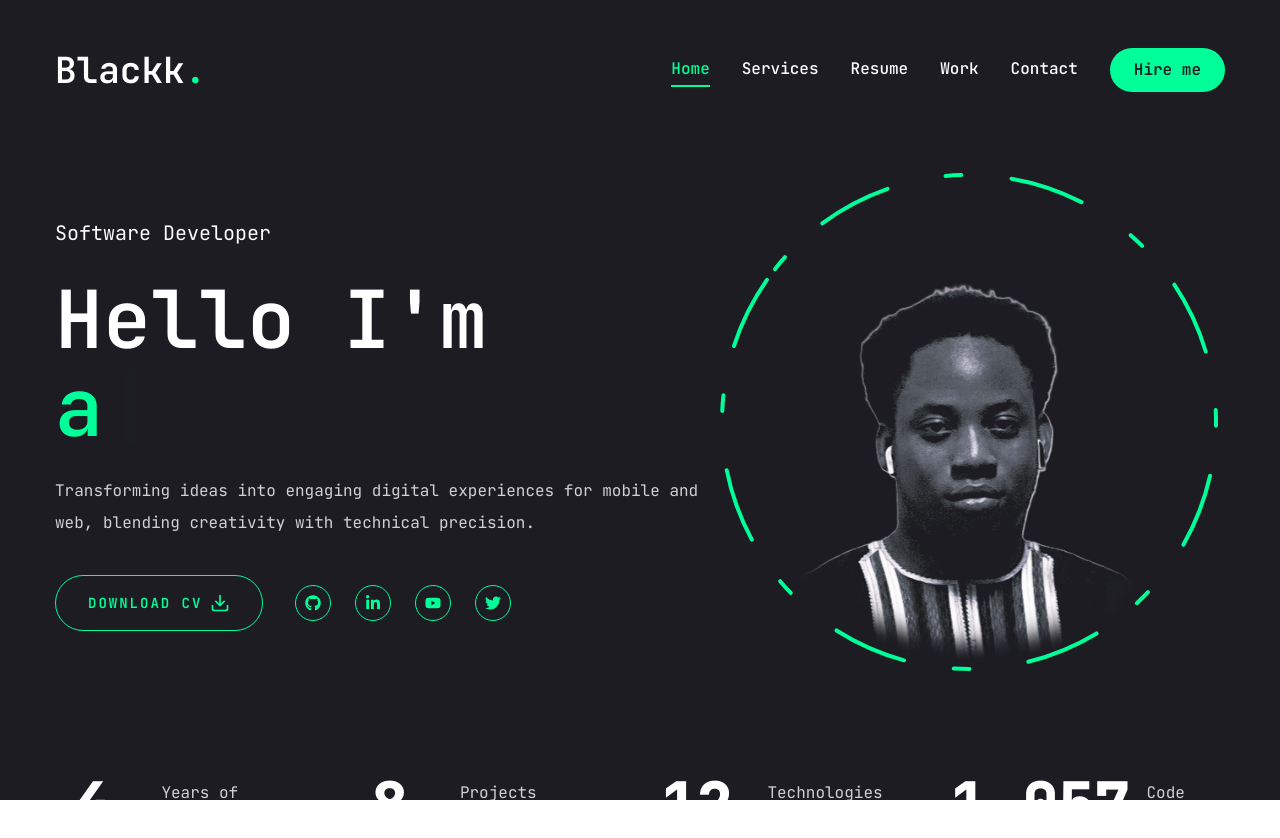
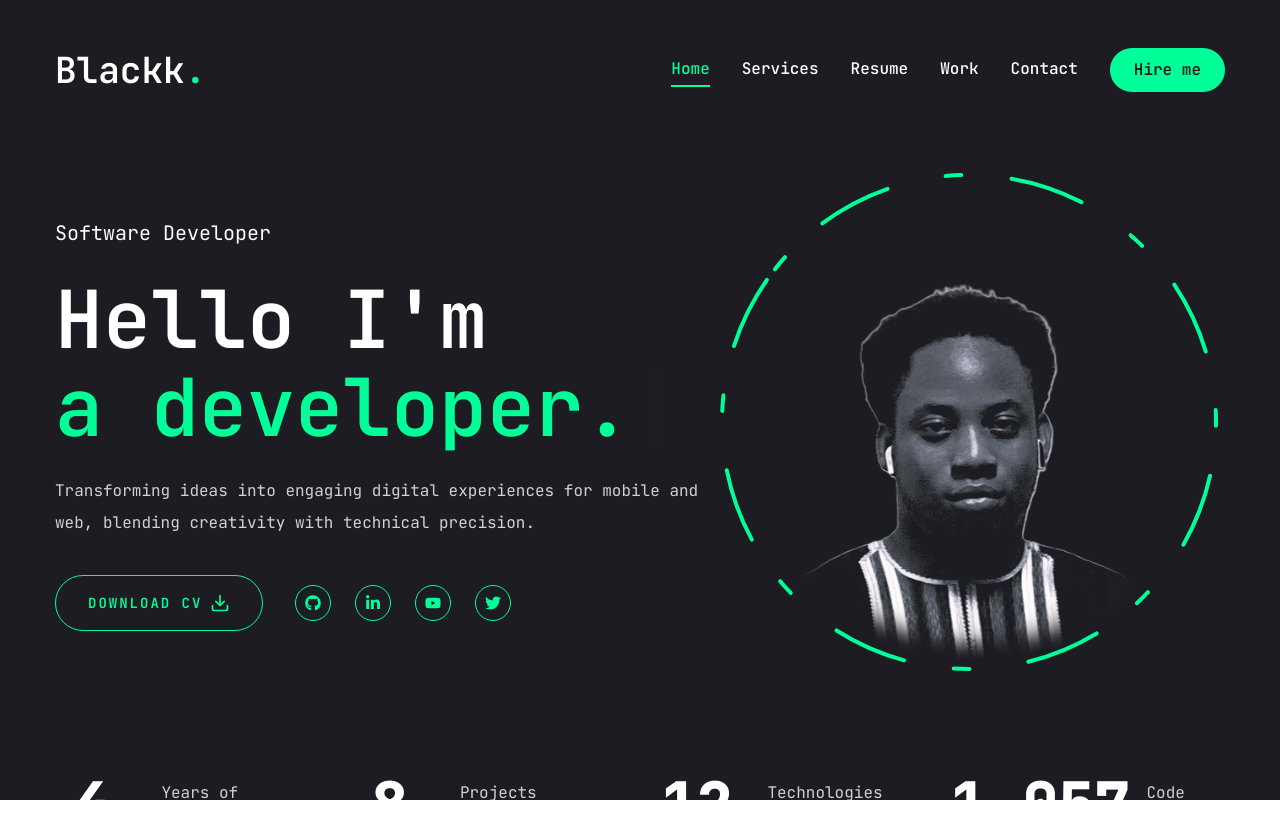
Before and after one commit to blackkiverson/my-portfolio, a Next.js app: page / in a window 1280 px wide. Shown: the top 838 px of the page. Built offline with nearby package versions, Linux system fonts and the light colour scheme.

Commit message:
change of profile name to abbreviated format.

```diff
--- a/app/page.jsx
+++ b/app/page.jsx
@@ -11,7 +11,7 @@ import Stats from "@/components/Stats";
 
 const Home = () => {
   const [text, count] = useTypewriter({
-    words: ["Samuel Onyebuchi", "a developer.", "a designer."],
+    words: ["Samuel OI", "a developer.", "a designer."],
     loop: true,
     delaySpeed: 2000,
     typeSpeed: 100,
```
